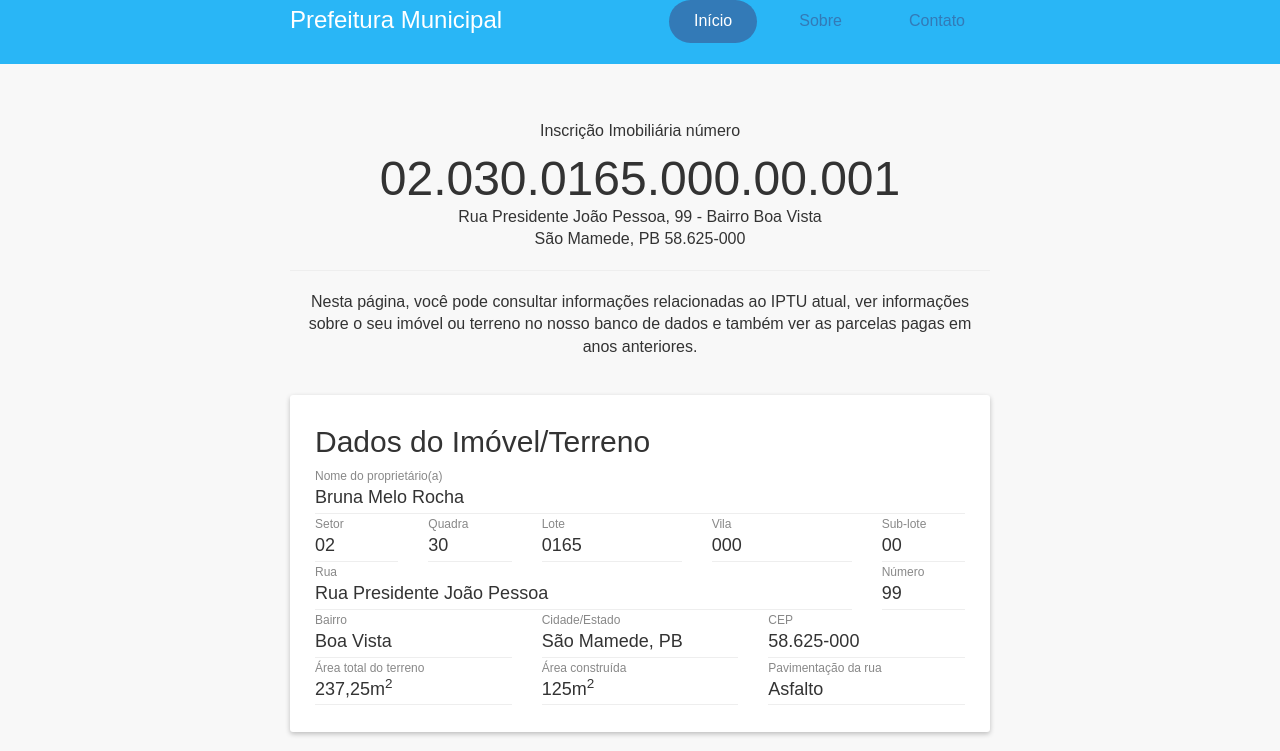
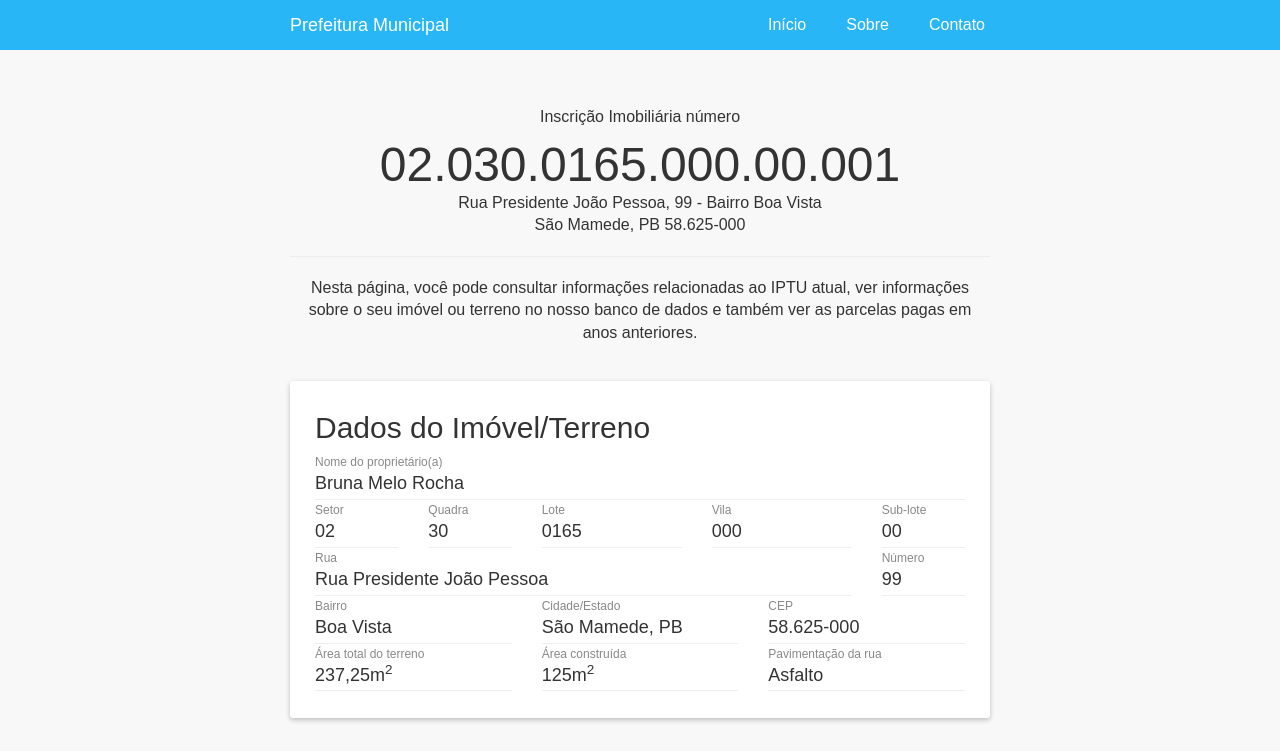
Before and after one commit to netowp/betha-prototipo, a plain HTML site: page webapp/consulta.html in a window 1280 px wide. Shown: the top 751 px of the page. Drawn offline with nearby package versions, Linux system fonts and the light colour scheme.

Commit message:
navbar fixed on results page

```diff
--- a/webapp/consulta.html
+++ b/webapp/consulta.html
@@ -21,16 +21,31 @@
    </head>
    <body>
       <div class="">
-         <div class="header clearfix">
+         <div class="">
+
+            <div class="navbar navbar-inverse navbar-static-top" role="navigation">
                <div class="container">
-               <nav>
-                  <ul class="nav nav-pills pull-right">
-                     <li class="active"><a href="#">Início</a></li>
-                     <li><a href="#">Sobre</a></li>
-                     <li><a href="#">Contato</a></li>
+                  <div class="navbar-header">
+                     <button type="button" class="navbar-toggle collapsed" data-toggle="collapse" data-target=".navbar-collapse">
+                        <span class="sr-only">Toggle navigation</span>
+                        <span class="icon-bar"></span>
+                        <span class="icon-bar"></span>
+                        <span class="icon-bar"></span>
+                     </button>
+
+                     <a class="navbar-brand" href="#">Prefeitura Municipal</a>
+
+                  </div>
+
+                  <div class="navbar-collapse collapse">
+
+                     <ul class="nav navbar-nav navbar-right">
+                        <li><a href="#"><span>Início</span></a></li>
+                        <li><a href="#"><span>Sobre</span></a></li>
+                        <li><a href="#"><span>Contato</span></a></li>
                      </ul>
-               </nav>
-               <h3 class="text-muted">Prefeitura Municipal</h3>
+
+                  </div>
                </div>
             </div>
 
```
Lines whose indentation alone changed are shown as unchanged.
